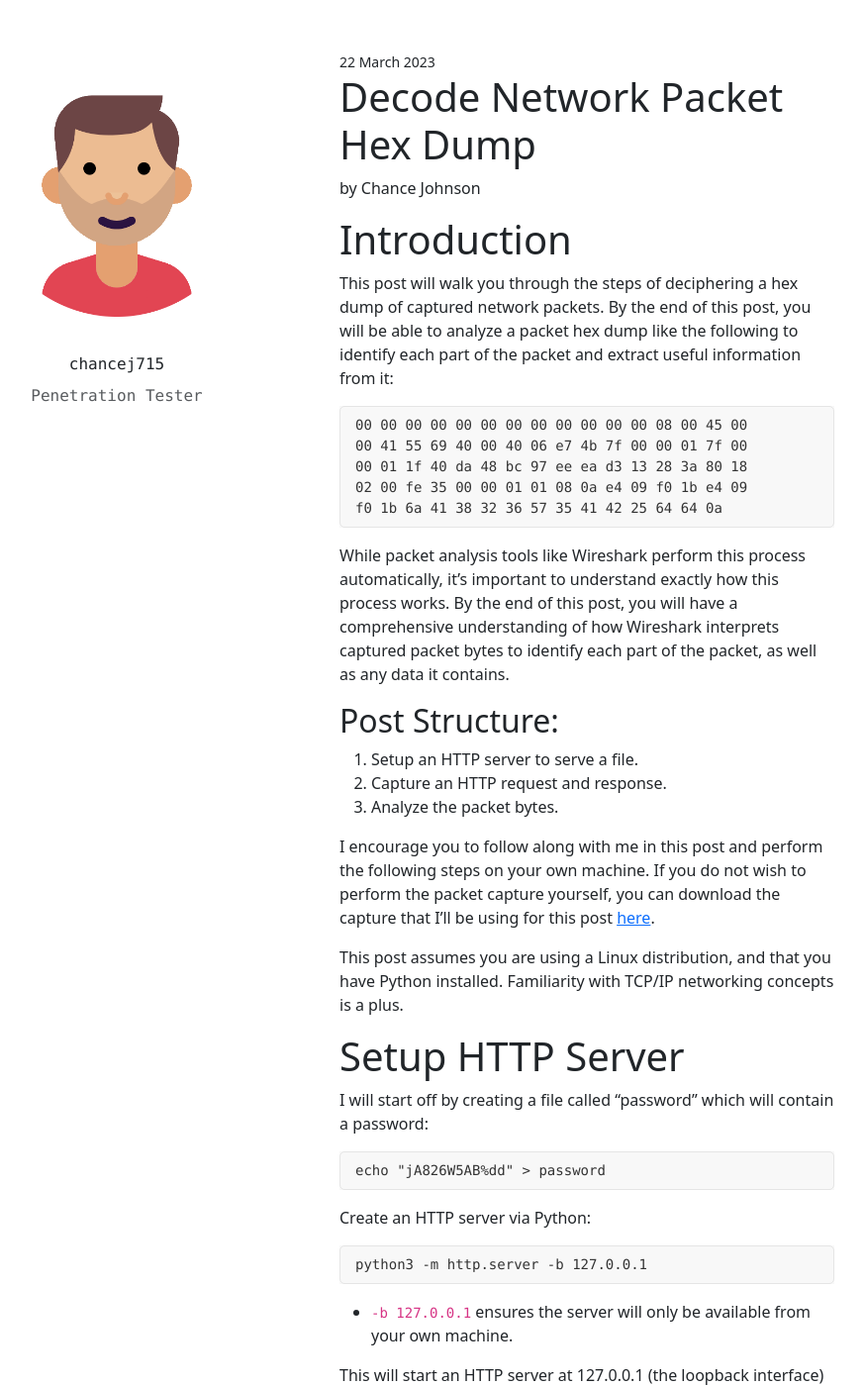
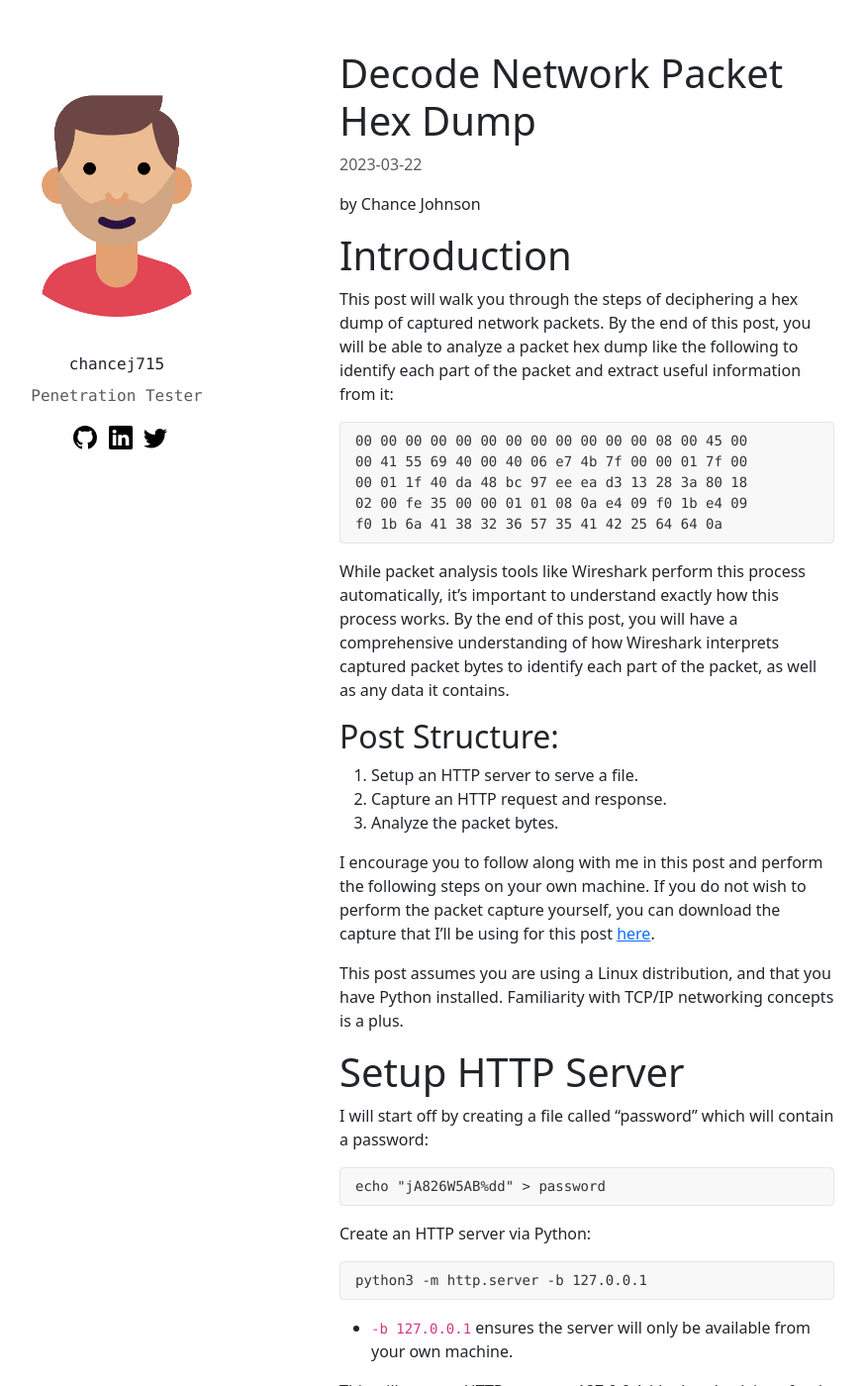
Before and after one commit to chancej715/chancej715.github.io, a Jekyll site: the page built from _posts/2023-03-22-decode-network-packet-hex-dump.md, in a window 1280 px wide and 1400 px high. Shown: the whole window at 99% size, without its empty margins (227-1101 px from the left). Built offline with Jekyll 4.4.1, drawn with Linux system fonts in a browser that asks for light colours; the repository's description, which GitHub fills in, is left out.

Commit message:
Socials.

```diff
--- a/_layouts/page.html
+++ b/_layouts/page.html
@@ -16,13 +16,32 @@
   </head>
   <body>
     <div class="wrapper">
-      <header>
+      <header class="mb-5">
         {% if site.logo %}
           <a href="{{site.link}}"><img src="{{site.logo | relative_url}}" alt="Logo" /></a>
         {% endif %}
 
         <p class="font-monospace mt-3 mb-0">{{ site.handle }}</p>
         <p class="font-monospace mt-2 text-muted">{{ site.role | default: site.github.project_tagline }}</p>
+
+        <!-- Socials -->
+        <a href="https://github.com/chancej715" target="_blank" style="text-decoration: none" class="social">
+          <svg xmlns="http://www.w3.org/2000/svg" width="24" height="24" fill="currentColor" class="bi bi-github" viewBox="0 0 16 16">
+            <path d="M8 0C3.58 0 0 3.58 0 8c0 3.54 2.29 6.53 5.47 7.59.4.07.55-.17.55-.38 0-.19-.01-.82-.01-1.49-2.01.37-2.53-.49-2.69-.94-.09-.23-.48-.94-.82-1.13-.28-.15-.68-.52-.01-.53.63-.01 1.08.58 1.23.82.72 1.21 1.87.87 2.33.66.07-.52.28-.87.51-1.07-1.78-.2-3.64-.89-3.64-3.95 0-.87.31-1.59.82-2.15-.08-.2-.36-1.02.08-2.12 0 0 .67-.21 2.2.82.64-.18 1.32-.27 2-.27.68 0 1.36.09 2 .27 1.53-1.04 2.2-.82 2.2-.82.44 1.1.16 1.92.08 2.12.51.56.82 1.27.82 2.15 0 3.07-1.87 3.75-3.65 3.95.29.25.54.73.54 1.48 0 1.07-.01 1.93-.01 2.2 0 .21.15.46.55.38A8.012 8.012 0 0 0 16 8c0-4.42-3.58-8-8-8z"/>
+          </svg>
+        </a>
+
+        <a href="https://linkedin.com" target="_blank" style="text-decoration: none" class="social">
+          <svg xmlns="http://www.w3.org/2000/svg" width="24" height="24" fill="currentColor" class="bi bi-linkedin" viewBox="0 0 16 16">
+            <path d="M0 1.146C0 .513.526 0 1.175 0h13.65C15.474 0 16 .513 16 1.146v13.708c0 .633-.526 1.146-1.175 1.146H1.175C.526 16 0 15.487 0 14.854V1.146zm4.943 12.248V6.169H2.542v7.225h2.401zm-1.2-8.212c.837 0 1.358-.554 1.358-1.248-.015-.709-.52-1.248-1.342-1.248-.822 0-1.359.54-1.359 1.248 0 .694.521 1.248 1.327 1.248h.016zm4.908 8.212V9.359c0-.216.016-.432.08-.586.173-.431.568-.878 1.232-.878.869 0 1.216.662 1.216 1.634v3.865h2.401V9.25c0-2.22-1.184-3.252-2.764-3.252-1.274 0-1.845.7-2.165 1.193v.025h-.016a5.54 5.54 0 0 1 .016-.025V6.169h-2.4c.03.678 0 7.225 0 7.225h2.4z"/>
+          </svg>
+        </a>
+
+        <a href="https://twitter.com/chancej715" target="_blank" style="text-decoration: none" class="social">
+          <svg xmlns="http://www.w3.org/2000/svg" width="24" height="24" fill="currentColor" class="bi bi-twitter" viewBox="0 0 16 16">
+            <path d="M5.026 15c6.038 0 9.341-5.003 9.341-9.334 0-.14 0-.282-.006-.422A6.685 6.685 0 0 0 16 3.542a6.658 6.658 0 0 1-1.889.518 3.301 3.301 0 0 0 1.447-1.817 6.533 6.533 0 0 1-2.087.793A3.286 3.286 0 0 0 7.875 6.03a9.325 9.325 0 0 1-6.767-3.429 3.289 3.289 0 0 0 1.018 4.382A3.323 3.323 0 0 1 .64 6.575v.045a3.288 3.288 0 0 0 2.632 3.218 3.203 3.203 0 0 1-.865.115 3.23 3.23 0 0 1-.614-.057 3.283 3.283 0 0 0 3.067 2.277A6.588 6.588 0 0 1 .78 13.58a6.32 6.32 0 0 1-.78-.045A9.344 9.344 0 0 0 5.026 15z"/>
+          </svg>
+        </a>
       </header>
       <section>
 
--- a/_layouts/post.html
+++ b/_layouts/post.html
@@ -2,13 +2,9 @@
 layout: page
 ---
 
-<small>{{ page.date | date: "%-d %B %Y" }}</small>
 <h1>{{ page.title }}</h1>
+<p class="text-muted">{{ page.date | date: "%Y-%m-%d" }}</p>
 
 <p class="view">by {{ page.author | default: site.author }}</p>
 
 {{content}}
-
-{% if page.tags %}
-  <small>tags: <em>{{ page.tags | join: "</em> - <em>" }}</em></small>
-{% endif %}
--- a/assets/css/style.scss
+++ b/assets/css/style.scss
@@ -10,3 +10,8 @@ header {
 header img {
     padding-bottom: 20px
 }
+
+.social {
+    margin-left: 7px;
+    color: black
+}
```
